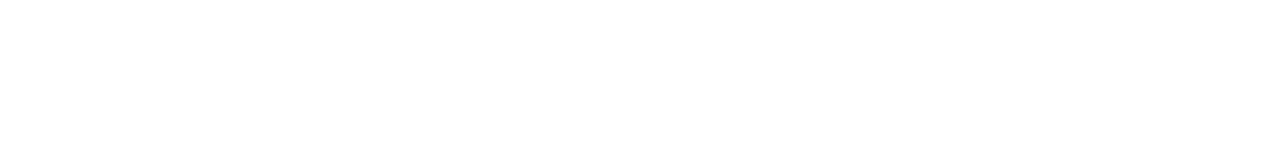
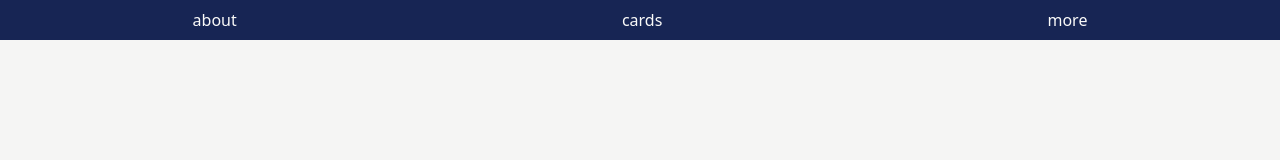
Before and after one commit to sydneyYYC/webpage-to-life, a plain HTML site: page index.html in a window 1280 px wide. Drawn offline with nearby package versions, Linux system fonts and the light colour scheme.

Commit message:
added nav bar

```diff
--- a/client.js
+++ b/client.js
@@ -0,0 +1 @@
+"use strict";
--- a/index.html
+++ b/index.html
@@ -3,16 +3,24 @@
 <head>
   <meta charset="UTF-8">
   <meta name="viewport" content="width=device-width, initial-scale=1.0">
-  <title>Webpage
-    <script src="client.js" type="module" defer></script>
-  </title>
+  <title>Webpage</title>
+  <script src="client.js" type="module" defer></script>
+  <script src="https://cdn.tailwindcss.com"></script>
 </head>
-<body>
+<body class="m-0 bg-stone-100">
+  <nav class="max-w-full bg-blue-950 justify-center">
+    <ul class="flex justify-around">
+      <li class="text-stone-50 p-2 hover:bg-blue-500 hover:rounded-lg">about</li>
+      <li class="text-stone-50 p-2 hover:bg-blue-500 hover:rounded-lg">cards</li>
+      <li class="text-stone-50 p-2 hover:bg-blue-500 hover:rounded-lg">more</li>
+    </ul>
+  </nav>
   <main>
     <div>
 
     </div>
 
   </main>
+  <footer></footer>
 </body>
 </html>
--- /dev/null
+++ b/root.css
@@ -0,0 +1,6 @@
+/* css color styles */
+
+/* #F4F2EF beige;
+#213E60 dark blue
+#E68C3A accent orange
+#94B6EF light blue */
```
Also changed, not shown: styles.css (deleted).
